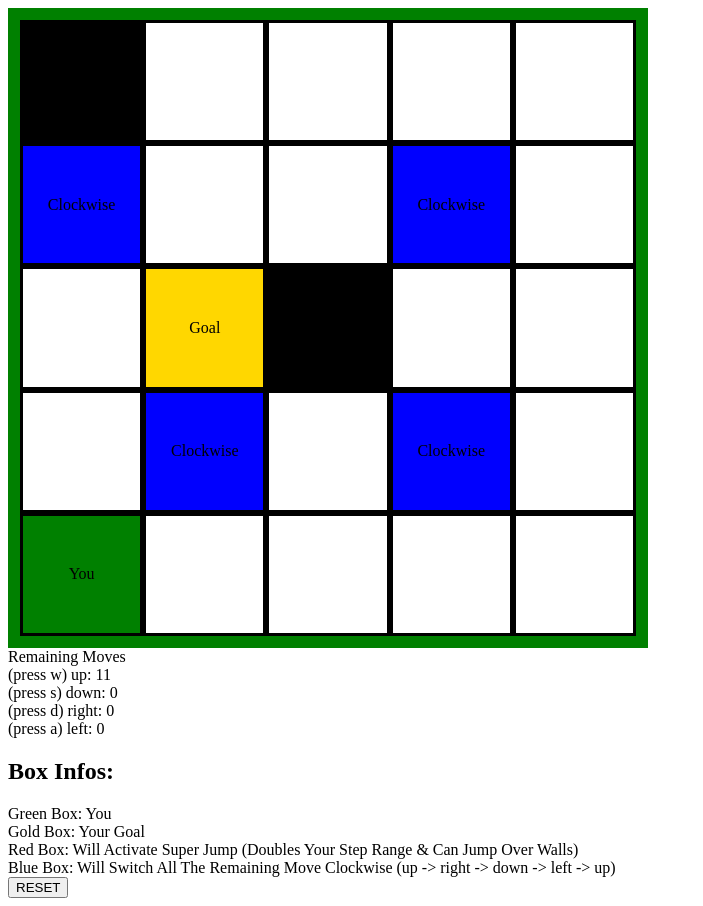
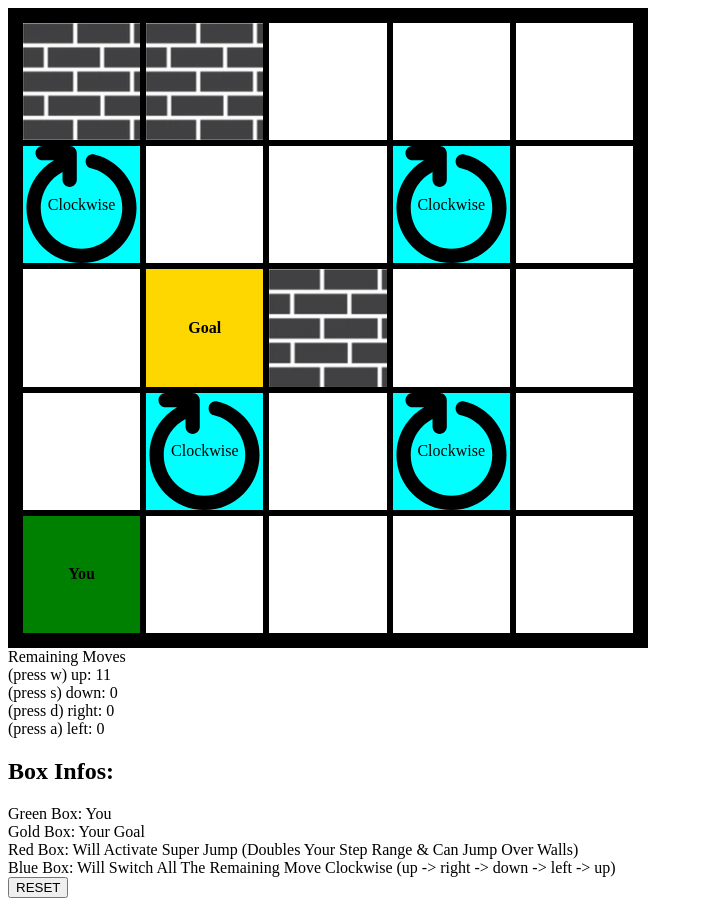
Before and after one commit to erickj04/LimitedMove, a React (Create React App) app: page / in a window 1280 px wide. Shown: the whole page, without its empty margins (0-703 px from the left). Built offline with nearby package versions, Linux system fonts and the light colour scheme.

Commit message:
add icon to the boxes

```diff
--- a/src/App.js
+++ b/src/App.js
@@ -6,7 +6,6 @@ import { useEffect } from "react";
 import ShowMessage from './ShowMessage.js';
 import { levels } from './Levels';
 import finishPicture from './Finish.jpg';
-
 export default function App() {
   const [currentLevel, setCurrentLevel] = useState(0);
   const initialBody = levels[currentLevel].initialBody;
--- a/src/Levels.js
+++ b/src/Levels.js
@@ -7,7 +7,8 @@ export const levels = [
         },
         walls: [
           {koorX: 3, koorY: 3},
-          {koorX: 1, koorY: 1}
+          {koorX: 1, koorY: 1},
+          {koorX: 2, koorY: 1},
         ],
         goal: {koorX: 2, koorY: 3},
         gridSize: 5,
--- a/src/createGrid.js
+++ b/src/createGrid.js
@@ -1,19 +1,20 @@
 import  styled, {css} from "styled-components";
 import { useEffect } from 'react';
-
+import ClockwiseIcon from './Clockwise.svg';
+import WallIcon from './Wall.jpg';
 const Container = styled.div`
     display: flex;
     flex-direction: column;
     border-width: 1vw;
-    border-color: green;
+    border-color: black;
     border-style: solid;
     box-sizing: border-box;
     width: 50vw;
     height: 50vw;
 `
 const Baris = styled.div`
-display: flex;
-flex: 1;
+    display: flex;
+    flex: 1;
 `
 const EmptyBox = styled.div`
     border-color: black;
@@ -21,52 +22,38 @@ const EmptyBox = styled.div`
     box-sizing: border-box;
     flex: 1;
 `;
-const PlayerBox = styled.div`
+const PlayerBox = styled(EmptyBox)`
     display: flex;
     align-items: center;
     justify-content: center;
-    border-color: black;
-    border-style: solid;
-    box-sizing: border-box;
-    flex: 1;
     background: green;
+    font-weight: bold;
 `
-const WallBox = styled.div`
-    border-color: black;
-    border-style: solid;
-    box-sizing: border-box;
-    flex: 1;
-    background: black;
+const WallBox = styled(EmptyBox)`
+    display: flex;
+    background-image: url(${WallIcon});
+    background-size: cover;
 `
-const GoalBox = styled.div`
+const GoalBox = styled(EmptyBox)`
     display: flex;
     align-items: center;
     justify-content: center;
-    border-color: black;
-    border-style: solid;
-    box-sizing: border-box;
-    flex: 1;
     background: gold;
+    font-weight: bold;
 `
-const SuperJumpBox = styled.div`
+const SuperJumpBox = styled(EmptyBox)`
     display: flex;
     align-items: center;
     justify-content: center;
-    border-color: black;
-    border-style: solid;
-    box-sizing: border-box;
-    flex: 1;
     background: red;
 `
-const ClockwiseBox = styled.div`
+const ClockwiseBox = styled(EmptyBox)`
     display: flex;
     align-items: center;
     justify-content: center;
-    border-color: black;
-    border-style: solid;
-    box-sizing: border-box;
-    flex: 1;
-    background: blue;
+    background-color: cyan;
+    background-image: url(${ClockwiseIcon});
+    background-size: cover;
 `
 function boxType({type, id}){
     if(type === 'player')return(<PlayerBox key={id}>You</PlayerBox>);
```
Also changed, not shown: src/Clockwise.svg (added), src/Wall.jpg (added).
